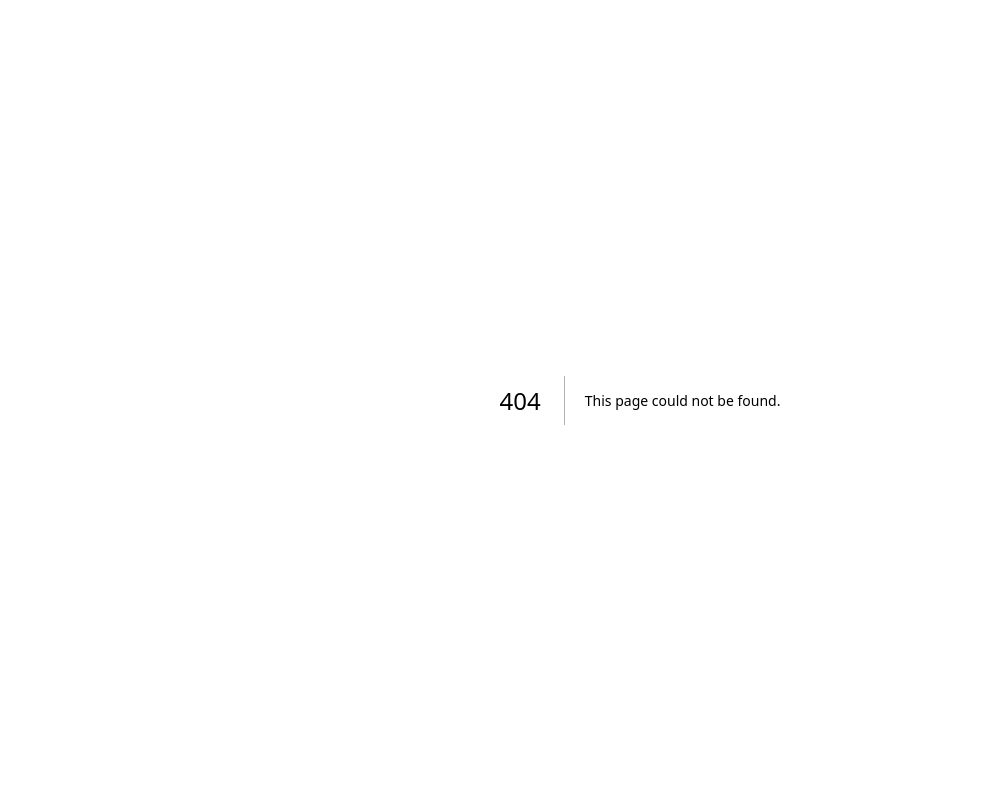
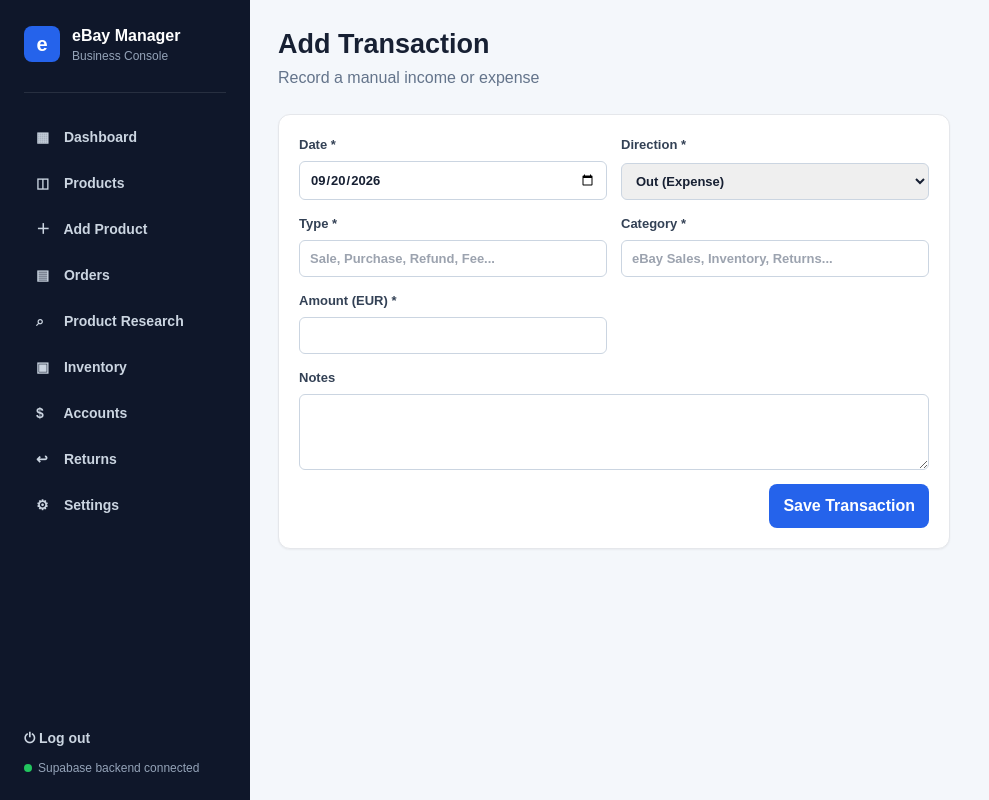
Before and after one commit to shahidasghar90/ebay-manager, a Next.js app: page /accounts/new in a window 1280 px wide. Before the commit this address had no page. Shown: the whole page, without its empty margins (0-989 px from the left). Built offline with nearby package versions, Linux system fonts and the light colour scheme; no server answers; the database is empty.

Commit message:
feat(accounts): add VAT-aware transaction create/edit form

```diff
--- /dev/null
+++ b/src/app/(app)/accounts/AccountsForm.tsx
@@ -0,0 +1,197 @@
+'use client';
+
+import { useEffect, useMemo, useState } from 'react';
+import { useRouter } from 'next/navigation';
+import { createClient } from '@/lib/supabase/client';
+import { fetchSettings } from '@/lib/settings';
+import { calculateVatAmount } from '@/lib/vat';
+import { formatMoney } from '@/lib/format';
+import type { AccountTx, Settings } from '@/lib/types';
+
+type FormState = {
+  txDate: string;
+  type: string;
+  category: string;
+  amountEur: string;
+  direction: 'In' | 'Out';
+  vatRatePercent: string;
+  notes: string;
+};
+
+function initialState(tx?: AccountTx, defaultVatRate?: number): FormState {
+  return {
+    txDate: tx?.tx_date || new Date().toISOString().slice(0, 10),
+    type: tx?.type || '',
+    category: tx?.category || '',
+    amountEur: String(tx?.amount_eur ?? ''),
+    direction: tx?.direction || 'Out',
+    vatRatePercent: String(tx?.vat_rate_percent ?? defaultVatRate ?? 19),
+    notes: tx?.notes || ''
+  };
+}
+
+function num(value: string) {
+  const parsed = Number(value);
+  return Number.isFinite(parsed) ? parsed : 0;
+}
+
+export default function AccountsForm({ tx }: { tx?: AccountTx }) {
+  const isEditing = !!tx;
+  const router = useRouter();
+  const supabase = createClient();
+
+  const [settings, setSettings] = useState<Settings | null>(null);
+  const [form, setForm] = useState<FormState>(() => initialState(tx));
+  const [saving, setSaving] = useState(false);
+  const [error, setError] = useState('');
+
+  useEffect(() => {
+    fetchSettings(supabase).then((loaded) => {
+      setSettings(loaded);
+      setForm((prev) => (tx ? prev : { ...prev, vatRatePercent: String(loaded.vatRatePercent) }));
+    });
+    // eslint-disable-next-line react-hooks/exhaustive-deps
+  }, []);
+
+  function setField<K extends keyof FormState>(key: K, value: FormState[K]) {
+    setForm((prev) => ({ ...prev, [key]: value }));
+  }
+
+  const vatAmountEur = useMemo(
+    () => (settings?.vatRegistered ? calculateVatAmount(num(form.amountEur), num(form.vatRatePercent)) : null),
+    [settings, form.amountEur, form.vatRatePercent]
+  );
+
+  async function handleSubmit(event: React.FormEvent) {
+    event.preventDefault();
+    setSaving(true);
+    setError('');
+
+    const txId = tx?.tx_id || `ACC-${Date.now().toString(36).toUpperCase()}`;
+
+    const payload = {
+      tx_id: txId,
+      tx_date: form.txDate,
+      type: form.type,
+      category: form.category,
+      amount_eur: num(form.amountEur),
+      direction: form.direction,
+      vat_rate_percent: settings?.vatRegistered ? num(form.vatRatePercent) : null,
+      vat_amount_eur: vatAmountEur,
+      notes: form.notes || null
+    };
+
+    const { error: saveError } = isEditing
+      ? await supabase.from('accounts').update(payload).eq('tx_id', txId)
+      : await supabase.from('accounts').insert(payload);
+
+    setSaving(false);
+
+    if (saveError) {
+      setError(saveError.message);
+      return;
+    }
+
+    router.push('/accounts');
+    router.refresh();
+  }
+
+  return (
+    <form onSubmit={handleSubmit} className="card p-5 grid gap-3.5 max-w-2xl">
+      <div className="grid sm:grid-cols-2 gap-3.5">
+        <label className="field-label">
+          Date *
+          <input
+            className="field-input"
+            type="date"
+            required
+            value={form.txDate}
+            onChange={(e) => setField('txDate', e.target.value)}
+          />
+        </label>
+
+        <label className="field-label">
+          Direction *
+          <select
+            className="field-input"
+            value={form.direction}
+            onChange={(e) => setField('direction', e.target.value as FormState['direction'])}
+          >
+            <option value="In">In (Income)</option>
+            <option value="Out">Out (Expense)</option>
+          </select>
+        </label>
+
+        <label className="field-label">
+          Type *
+          <input
+            className="field-input"
+            required
+            placeholder="Sale, Purchase, Refund, Fee..."
+            value={form.type}
+            onChange={(e) => setField('type', e.target.value)}
+          />
+        </label>
+
+        <label className="field-label">
+          Category *
+          <input
+            className="field-input"
+            required
+            placeholder="eBay Sales, Inventory, Returns..."
+            value={form.category}
+            onChange={(e) => setField('category', e.target.value)}
+          />
+        </label>
+
+        <label className="field-label">
+          Amount (EUR) *
+          <input
+            className="field-input"
+            type="number"
+            min="0"
+            step="0.01"
+            required
+            value={form.amountEur}
+            onChange={(e) => setField('amountEur', e.target.value)}
+          />
+        </label>
+
+        {settings?.vatRegistered && (
+          <label className="field-label">
+            VAT Rate %
+            <input
+              className="field-input"
+              type="number"
+              step="0.01"
+              value={form.vatRatePercent}
+              onChange={(e) => setField('vatRatePercent', e.target.value)}
+            />
+          </label>
+        )}
+
+        <label className="field-label sm:col-span-2">
+          Notes
+          <textarea
+            className="field-input"
+            rows={3}
+            value={form.notes}
+            onChange={(e) => setField('notes', e.target.value)}
+          />
+        </label>
+      </div>
+
+      {settings?.vatRegistered && vatAmountEur != null && (
+        <p className="text-muted text-sm">VAT amount: {formatMoney(vatAmountEur)}</p>
+      )}
+
+      {error && <p className="text-red font-semibold">{error}</p>}
+
+      <div className="flex justify-end">
+        <button type="submit" className="btn-primary" disabled={saving}>
+          {saving ? 'Saving...' : isEditing ? 'Update Transaction' : 'Save Transaction'}
+        </button>
+      </div>
+    </form>
+  );
+}
--- /dev/null
+++ b/src/app/(app)/accounts/[txId]/edit/page.tsx
@@ -0,0 +1,24 @@
+import { notFound } from 'next/navigation';
+import PageHeader from '@/components/PageHeader';
+import { createClient } from '@/lib/supabase/server';
+import type { AccountTx } from '@/lib/types';
+import AccountsForm from '../../AccountsForm';
+
+export default async function EditAccountsTxPage({
+  params
+}: {
+  params: Promise<{ txId: string }>;
+}) {
+  const { txId } = await params;
+  const supabase = await createClient();
+  const { data: tx } = await supabase.from('accounts').select('*').eq('tx_id', txId).maybeSingle();
+
+  if (!tx) notFound();
+
+  return (
+    <div>
+      <PageHeader title={`Edit Transaction — ${tx.tx_id}`} subtitle={tx.category} />
+      <AccountsForm tx={tx as AccountTx} />
+    </div>
+  );
+}
--- /dev/null
+++ b/src/app/(app)/accounts/new/page.tsx
@@ -0,0 +1,11 @@
+import PageHeader from '@/components/PageHeader';
+import AccountsForm from '../AccountsForm';
+
+export default function NewAccountsTxPage() {
+  return (
+    <div>
+      <PageHeader title="Add Transaction" subtitle="Record a manual income or expense" />
+      <AccountsForm />
+    </div>
+  );
+}
```
